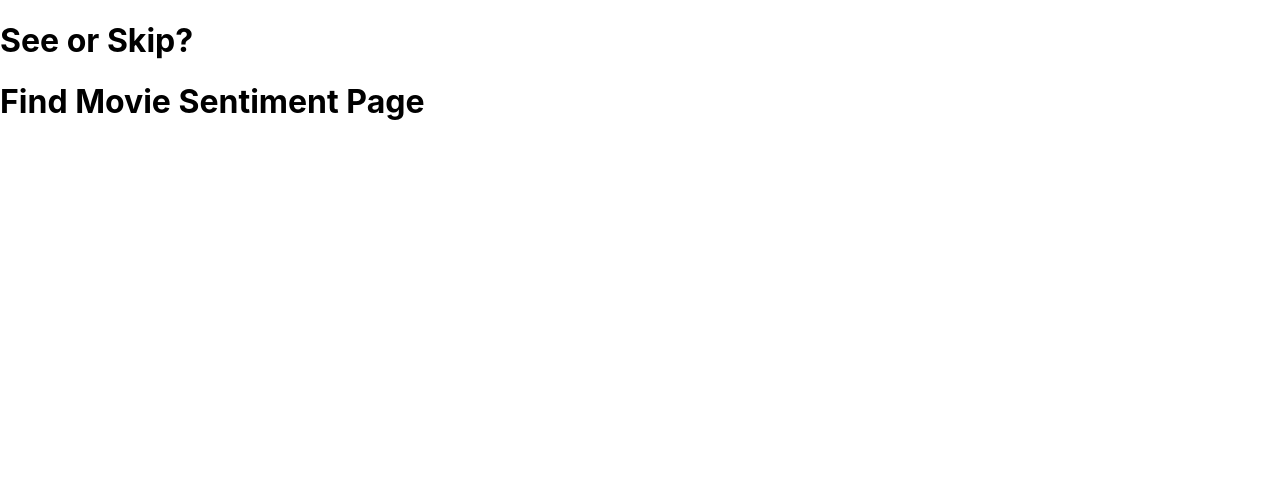
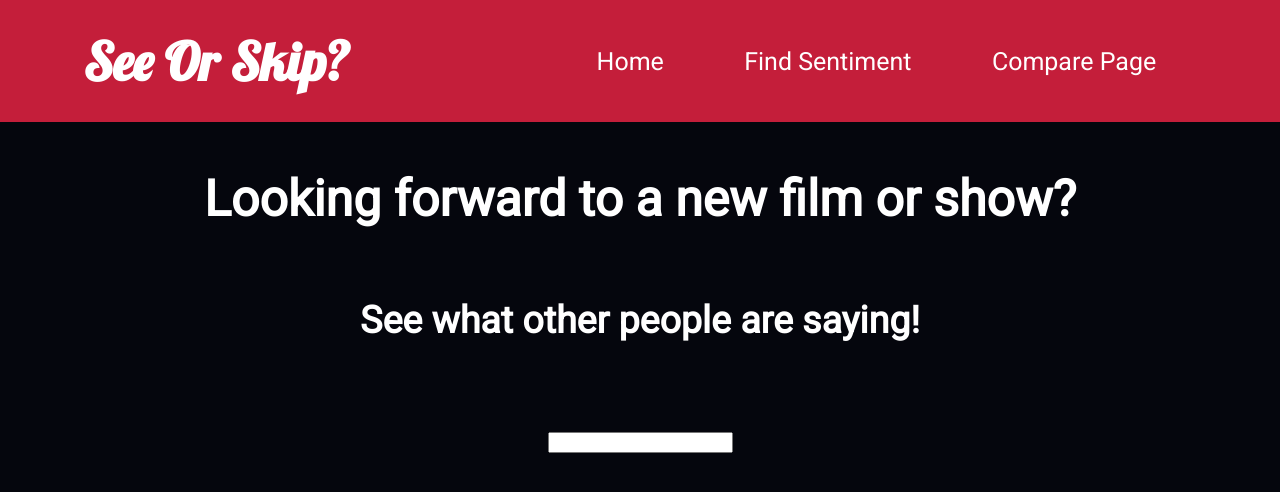
Before and after one commit to Jaitrip/see-or-skip-webtool, a React (Create React App) app: page /FindSentiment in a window 1280 px wide. Shown: the top 492 px of the page. Built offline with nearby package versions, Linux system fonts and the light colour scheme.

Commit message:
Added styling, routing and new design

```diff
--- a/src/App.css
+++ /dev/null
@@ -1,38 +0,0 @@
-.App {
-  text-align: center;
-}
-
-.App-logo {
-  height: 40vmin;
-  pointer-events: none;
-}
-
-@media (prefers-reduced-motion: no-preference) {
-  .App-logo {
-    animation: App-logo-spin infinite 20s linear;
-  }
-}
-
-.App-header {
-  background-color: #282c34;
-  min-height: 100vh;
-  display: flex;
-  flex-direction: column;
-  align-items: center;
-  justify-content: center;
-  font-size: calc(10px + 2vmin);
-  color: white;
-}
-
-.App-link {
-  color: #61dafb;
-}
-
-@keyframes App-logo-spin {
-  from {
-    transform: rotate(0deg);
-  }
-  to {
-    transform: rotate(360deg);
-  }
-}
--- a/src/App.js
+++ b/src/App.js
@@ -2,6 +2,8 @@ import React from 'react';
 import HomePage from './pages/HomePage'
 import FindSentimentPage from './pages/FindSentimentPage'
 import ComparePage from './pages/ComparePage'
+import NavigationBar from './NavigationBar'
+import './index.css';
 import {
   BrowserRouter,
   Route,
@@ -16,14 +18,19 @@ class App extends React.Component {
 
    render() {
      return (
-       <div>
-         <h1>See or Skip?</h1>
-         <Route exact path="/" component={HomePage} />
-         <Route exact path="/FindSentiment" component={FindSentimentPage} />
-         <Route exact path="/ComparePage" component={ComparePage} />
-       </div>
+       <BrowserRouter>
+        <div>
+          <NavigationBar />
+          <Switch>
+            <Route exact path="/" component={HomePage} />
+            <Route exact path="/FindSentiment" component={FindSentimentPage} />
+            <Route exact path="/ComparePage" component={ComparePage} />
+          </Switch>
+        </div>
+       </BrowserRouter>
      )
    }
 }
 
+
 export default App;
--- a/src/NavigationBar.css
+++ b/src/NavigationBar.css
@@ -0,0 +1,29 @@
+@import url('https://fonts.googleapis.com/css?family=Lobster&display=swap');
+@import url('https://fonts.googleapis.com/css?family=Roboto&display=swap');
+
+nav {
+    font-family: 'Lobster', cursive;
+    font-size: 35px;
+    display: flex;
+    line-height: 100%;
+    justify-content: space-around;
+    align-items: center;
+    min-height: 10vh;
+    background: rgb(196, 30, 58);
+    color: white;
+    -webkit-font-smoothing: antialiased;
+    -moz-osx-font-smoothing: grayscale;
+  }
+
+.nav-Links {
+    font-family: 'Roboto', sans-serif;
+    font-size: 25px;
+    width: 50%;
+    line-height: 100%;
+    display: flex;
+    justify-content: space-around;
+    align-items: center;
+    list-style: none;
+    -webkit-font-smoothing: antialiased;
+    -moz-osx-font-smoothing: grayscale;
+  }
--- a/src/NavigationBar.js
+++ b/src/NavigationBar.js
@@ -1,4 +1,11 @@
 import React from 'react';
+import {Link} from 'react-router-dom'
+import './NavigationBar.css'
+
+const navStyle = {
+  color: 'white',
+  textDecoration: 'none'
+}
 
 class NavigationBar extends React.Component {
   constructor() {
@@ -8,11 +15,22 @@ class NavigationBar extends React.Component {
 
   render() {
     return (
-       <div>
-         <h2>Home</h2>
-         <h2>Find Sentiment</h2>
-         <h2>Compare Page</h2>
-       </div>
+       <nav>
+         <h2>See Or Skip?</h2>
+         <ul className="nav-Links">
+           <Link style={navStyle} to="/">
+            <li>Home</li>
+           </Link>
+
+           <Link style={navStyle} to="/FindSentiment">
+            <li>Find Sentiment</li>
+           </Link>
+
+           <Link style={navStyle} to="/ComparePage">
+            <li>Compare Page</li>
+           </Link>
+         </ul>
+       </nav>
     )
   }
 }
--- a/src/index.css
+++ b/src/index.css
@@ -1,13 +1,13 @@
+@import url('https://fonts.googleapis.com/css?family=Roboto&display=swap');
+
 body {
   margin: 0;
-  font-family: -apple-system, BlinkMacSystemFont, 'Segoe UI', 'Roboto', 'Oxygen',
-    'Ubuntu', 'Cantarell', 'Fira Sans', 'Droid Sans', 'Helvetica Neue',
-    sans-serif;
+  font-family: 'Roboto', sans-serif;
+  font-size: 25px;
+  text-align: center;
+  line-height: 350%;
+  background: rgb(5, 6, 13);
+  color: white;
   -webkit-font-smoothing: antialiased;
   -moz-osx-font-smoothing: grayscale;
 }
-
-code {
-  font-family: source-code-pro, Menlo, Monaco, Consolas, 'Courier New',
-    monospace;
-}
--- a/src/pages/ComparePage.js
+++ b/src/pages/ComparePage.js
@@ -9,7 +9,8 @@ class ComparePage extends React.Component {
    render() {
      return (
        <div>
-         <h1>Compare Page</h1>
+         <h1>Its a battle betweem two movies!</h1>
+         <h2>Which one will come out on top?</h2>
        </div>
      )
    }
--- a/src/pages/FindSentimentPage.js
+++ b/src/pages/FindSentimentPage.js
@@ -9,7 +9,9 @@ class FindSentimentPage extends React.Component {
    render() {
      return (
        <div>
-         <h1>Find Movie Sentiment Page</h1>
+         <h1>Looking forward to a new film or show?</h1>
+         <h2>See what other people are saying!</h2>
+         <input type="text" name="name" />
        </div>
      )
    }
--- a/src/pages/HomePage.js
+++ b/src/pages/HomePage.js
@@ -1,4 +1,5 @@
 import React from 'react';
+
 
 class HomePage extends React.Component {
    constructor() {
@@ -9,7 +10,7 @@ class HomePage extends React.Component {
    render() {
      return (
        <div>
-         <h1>Home Page</h1>
+         <h1>In Theatres Soon!</h1>
        </div>
      )
    }
```
Lines whose indentation alone changed are shown as unchanged.
